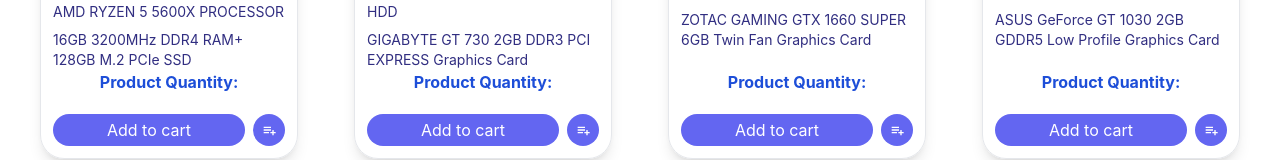
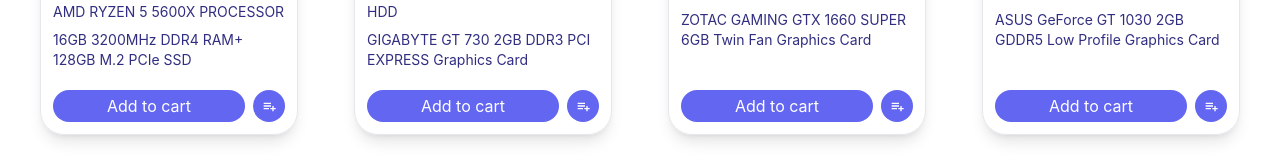
Before and after one commit to mazhars-git/redux-starter-app, a React (Create React App) app: page / in a window 1280 px wide. Shown: the part 523-683 px from the top of the page. Built offline with nearby package versions, Linux system fonts and the light colour scheme.

Commit message:
quantity update

```diff
--- a/src/components/ProductCard.js
+++ b/src/components/ProductCard.js
@@ -13,9 +13,17 @@
 
   return (
     <div
-      className='shadow-lg rounded-3xl border  p-3 flex flex-col text-indigo-900'
+      className='shadow-lg rounded-3xl relative border  p-3 flex flex-col text-indigo-900'
       key={product._id}
     >
+      {
+        pathname.includes("cart") &&
+        (<div
+            className="grid place-items-center bg-indigo-600 text-white
+                    h-8 w-8 rounded-full absolute top-2 right-2 ">
+            <p>{product.quantity}</p>
+        </div>
+        )}
       <div className='h-52 w-52 mx-auto'>
         <img src={product.image} alt={product.model} />
       </div>
@@ -28,9 +36,7 @@
           })}
         </ul>
       </div>
-      <div>
-        <p className="text-bold text-blue-700 flex font-bold justify-center">Product Quantity: {product.quantity}</p>
-      </div>
+
       <div className='flex gap-2 mt-5'>
         {!pathname.includes("cart") && <button onClick={() => dispatch(addToCart(product))} className='bg-indigo-500 rounded-full py-1 px-2 flex-1 text-white text-bold'>
           Add to cart
```
